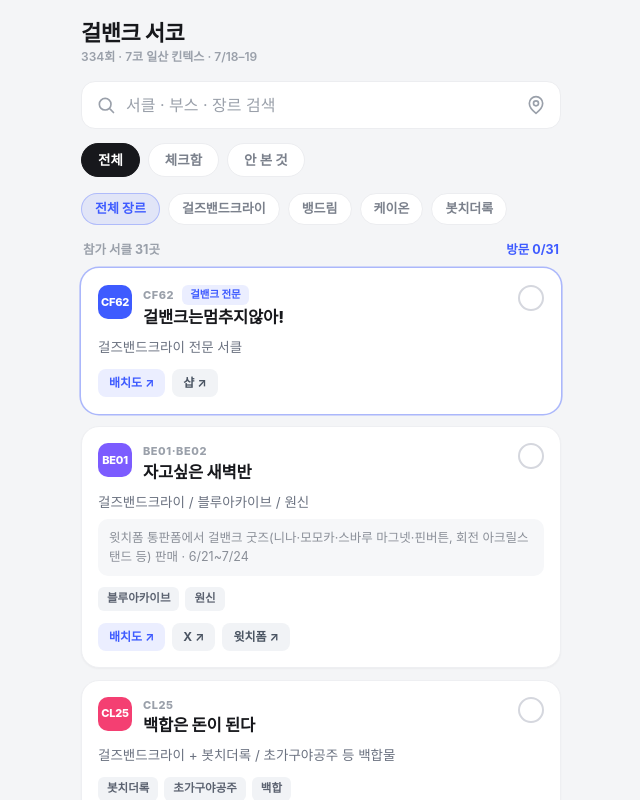
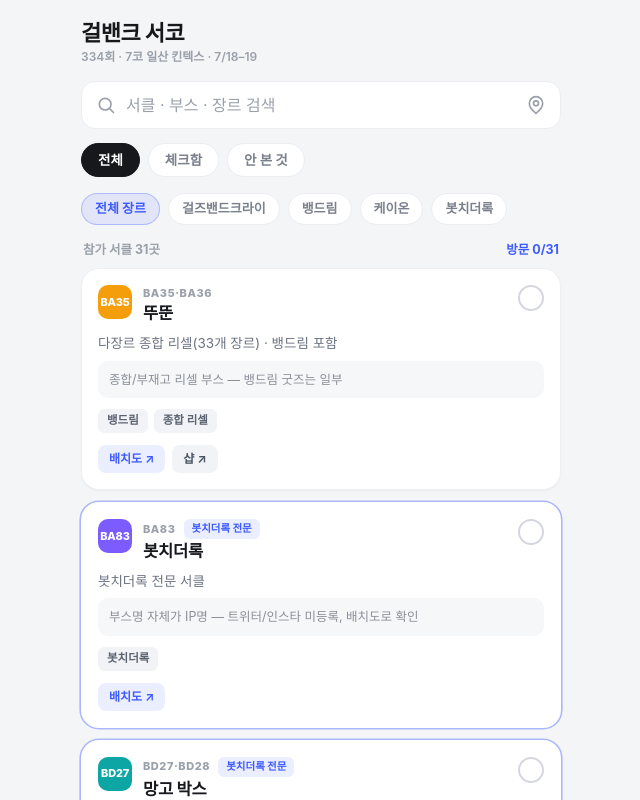
Before and after one commit to bini59/317_gbc_seoko, a React (Vite) app: page / in a window 1280 px wide. Shown: the top 800 px of the page, without its empty margins (319-959 px from the left). Built offline with nearby package versions, Linux system fonts and the light colour scheme; a web font is replaced by a local one.

Commit message:
feat: 부스 목록 알파벳·숫자순 정렬 (통판은 뒤로)

```diff
--- a/src/App.tsx
+++ b/src/App.tsx
@@ -471,7 +471,13 @@
         if (!hay.includes(q)) return false;
       }
       return true;
-    });
+    })
+      .sort((a, b) => {
+        if (!a.booth !== !b.booth) return a.booth ? -1 : 1; // 통판(부스 없음)은 뒤로
+        return (a.booth || a.name).localeCompare(b.booth || b.name, "ko", {
+          numeric: true,
+        });
+      });
   }, [checks, status, genre, query]);
 
   const detail = detailId
```
